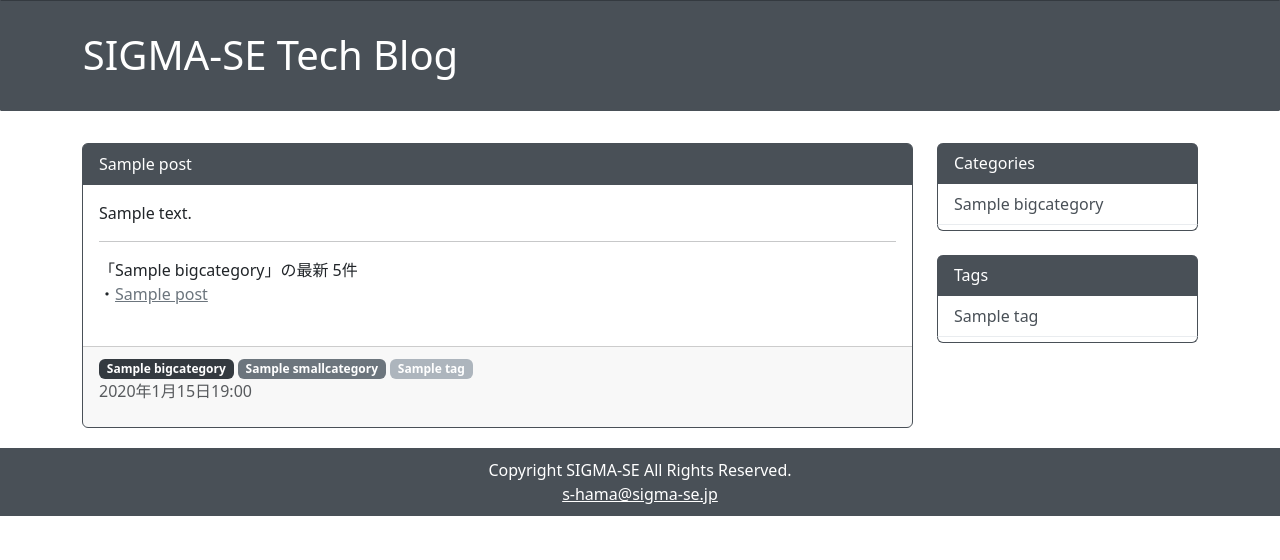
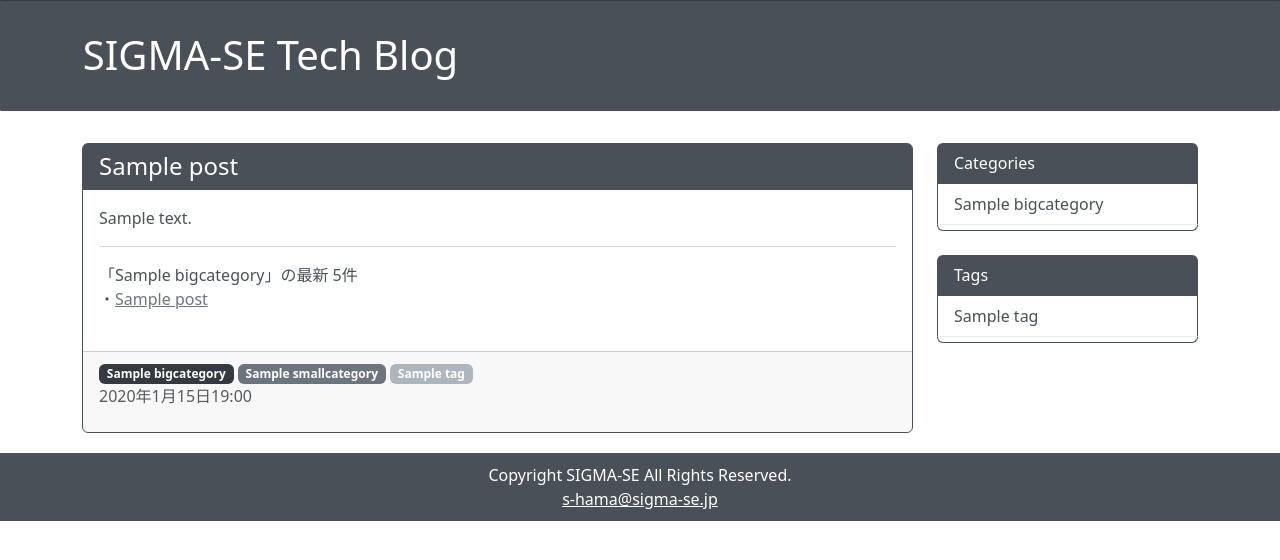
Before and after one commit to s-hama/sigma-se-tech-blog, a Django app: page /detail/1/ in a window 1280 px wide. Shown: the part 55-615 px from the top of the page. Run offline with Django 4.2, Linux system fonts and the light colour scheme; tables that the repository leaves empty hold one stand-in row (values such as "Sample post"); some libraries are stand-ins or nearby versions.

Commit message:
feat: layout adjustment around title and card headers

```diff
--- a/static/tblog/custom.css
+++ b/static/tblog/custom.css
@@ -4,6 +4,11 @@ body {
 
 .table th {
     color: var(--bs-dark-text-emphasis) !important;
+}
+
+.card-body,
+.card-footer {
+    color: var(--bs-dark-text-emphasis);
 }
 
 .bg-primary {
@@ -22,7 +27,7 @@ body {
 
 .btn-list-link {
     text-align: left;
-    padding: var(--bs-btn-padding-x);
+    padding: 0.5rem 1rem;
 }
 
 .btn-list-link:hover {
@@ -139,6 +144,10 @@ a.list-group-last-item {
     background-color: var(--bs-white);
 }
 
+.card-header h4 {
+    margin-bottom: 0;
+}
+
 .card-header:first-child {
     border-color: var(--bs-gray-700) !important;
     border-radius: var(--bs-border-radius-sm) var(--bs-border-radius-sm) 0 0;
--- a/tblog/templates/tblog/post_detail.html
+++ b/tblog/templates/tblog/post_detail.html
@@ -2,7 +2,7 @@
 {% block content %}
 <div class="card border-primary">
   <div class="card-header bg-primary text-white">
-    <div>{{ post.title }}</div>
+    <h4>{{ post.title }}</h4>
   </div>
   <div class="card-body">
     {% if post.is_html %}
```
